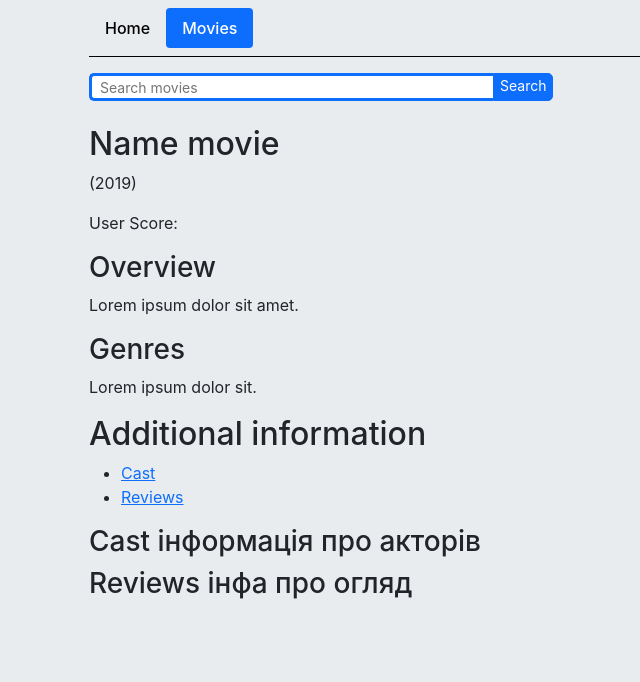
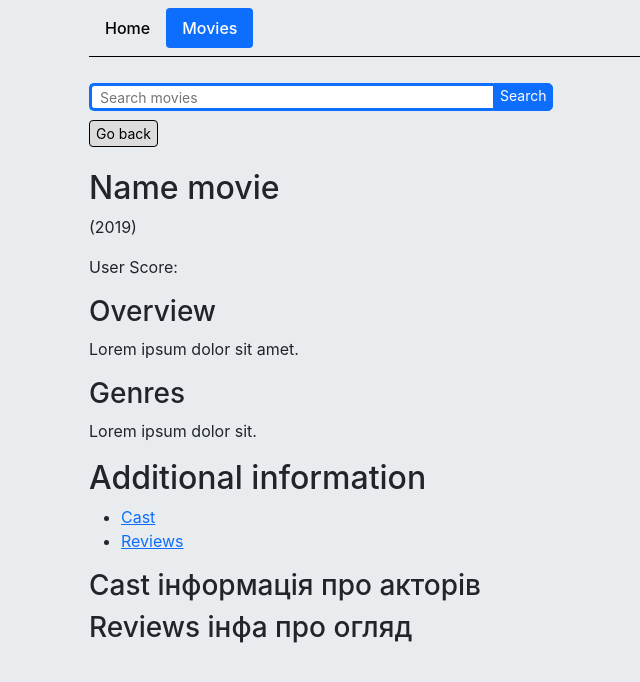
Before and after one commit to DonKanElion/goit-react-hw-05-movies, a React (Create React App) app: page /movies in a window 1280 px wide. Shown: the top 682 px of the page, without its empty margins (87-727 px from the left). Built offline with nearby package versions, Linux system fonts and the light colour scheme.

Commit message:
add btn (Go Back) - markup

```diff
--- /dev/null
+++ b/src/components/Button/Button.jsx
@@ -0,0 +1,8 @@
+import { NavButton } from "./Button.styled";
+
+const Button = () => {
+
+    return <NavButton>Go back</NavButton>
+}
+
+export default Button;
--- /dev/null
+++ b/src/components/Button/Button.styled.js
@@ -0,0 +1,19 @@
+import { NavLink } from 'react-router-dom';
+import styled from 'styled-components';
+
+export const NavButton = styled(NavLink)`
+    /* width: 100px; */
+    padding: 4px 6px;
+
+    border: 1px black solid;
+    border-radius: 4px;
+    font-size: 14px;
+    text-decoration: none;
+    color: black;
+    background-color: gainsboro;
+
+    &:hover,
+    &:focus {
+      background-color: rgb(49, 144, 246);
+    }
+`;
--- a/src/components/SearchForm/SearchForm.styled.js
+++ b/src/components/SearchForm/SearchForm.styled.js
@@ -3,6 +3,7 @@ import styled from 'styled-components';
 /*Resize the wrap to see the search bar change!*/
 export const Wrap = styled.div`
   width: 50%;
+  padding: 10px 0;
 `;
 
 export const Search = styled.div`
--- a/src/pages/MovieDetails.jsx
+++ b/src/pages/MovieDetails.jsx
@@ -1,4 +1,6 @@
 import { NavLink } from 'react-router-dom';
+
+import Button from 'components/Button/Button';
 import Cast from 'components/Cast/Cast';
 import Reviews from 'components/Reviews/Reviews';
 
@@ -7,6 +9,7 @@ const MovieDetails = () => {
 
   return (
     <>
+      <Button></Button>
       <section>
         <div className="flex_wrapper">
           <img src="" alt="" />
--- a/src/pages/Movies.jsx
+++ b/src/pages/Movies.jsx
@@ -1,5 +1,6 @@
 import SearchForm from 'components/SearchForm/SearchForm';
 import MovieDetails from 'pages/MovieDetails';
+
 
 const Movies = () => {
   const handleSubmit = () => {
```
